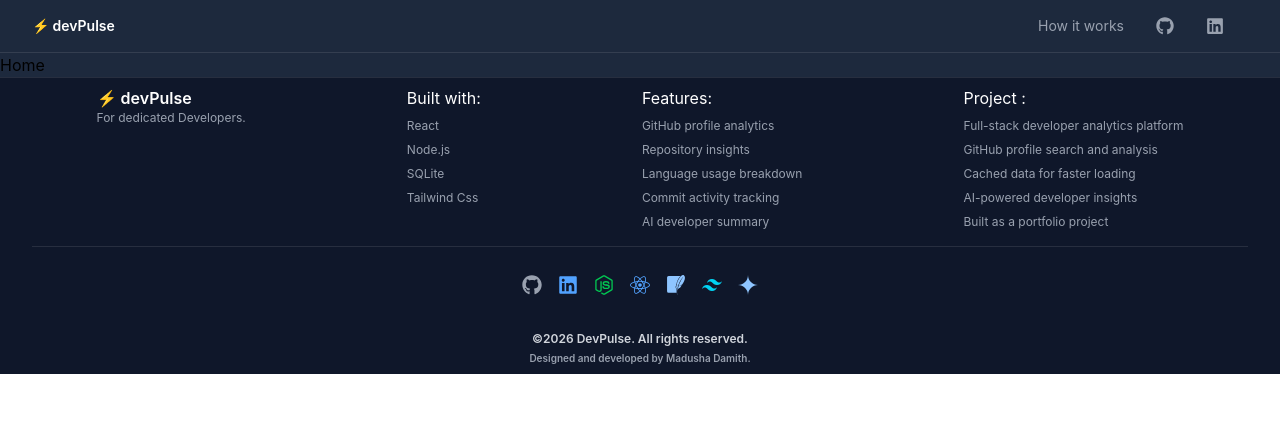
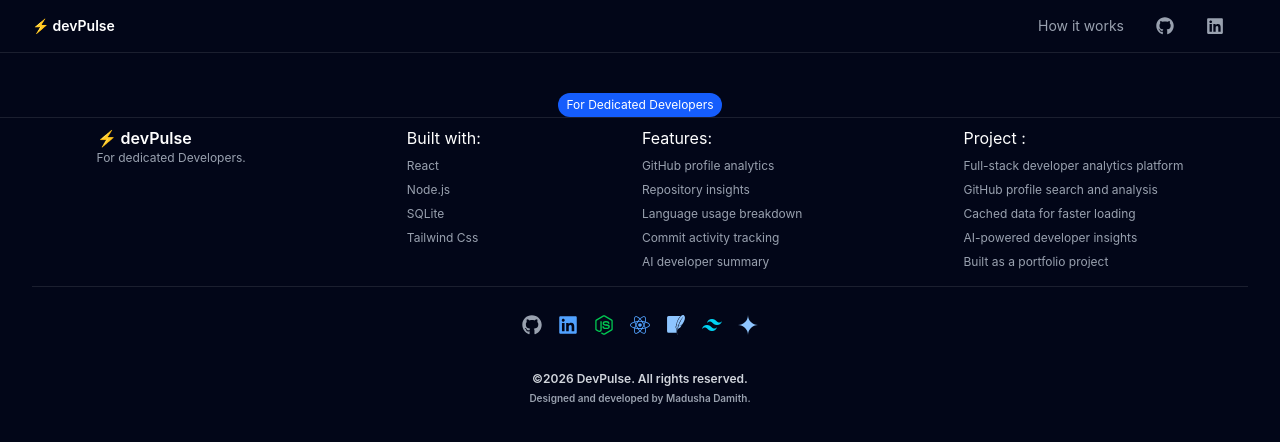
Before and after one commit to Madush4/DevPulse, a React (Vite) app in the folder client/: page / in a window 1280 px wide. Shown: the top 442 px of the page. Built offline with nearby package versions, Linux system fonts and the light colour scheme; no server answers.

Commit message:
style: Started to build home ui

```diff
--- a/client/src/components/layout/Navbar.jsx
+++ b/client/src/components/layout/Navbar.jsx
@@ -16,7 +16,7 @@ function Navbar({ showSync = false, cachedAt, onRefresh }) {
   }
 
   return (
-    <nav className="flex justify-between items-center px-8 py-4 border-b border-white/10 bg-transparent">
+    <nav className="flex justify-between items-center px-8 py-4 border-b border-white/10 bg-transparent mb-10">
       <div className="flex">
         <Link
           to="/"
--- a/client/src/pages/Home.jsx
+++ b/client/src/pages/Home.jsx
@@ -4,11 +4,13 @@ import Footer from '../components/layout/Footer';
 
 function Home() {
   return (
-    <div className='bg-slate-800'>
+    <div className='bg-slate-950 text-white min-h-screen flex flex-col'>
       <Navbar
         showSync={false}
       />
-      <h1>Home</h1>
+      <section className='flex flex-col gap-2 justify-center items-center'>
+        <div className='text-xs rounded-xl px-2 py-1 bg-blue-600 max-w-fit justify-center items-center'>For Dedicated Developers</div>
+      </section>
       <Footer/>
     </div>
   );
```
